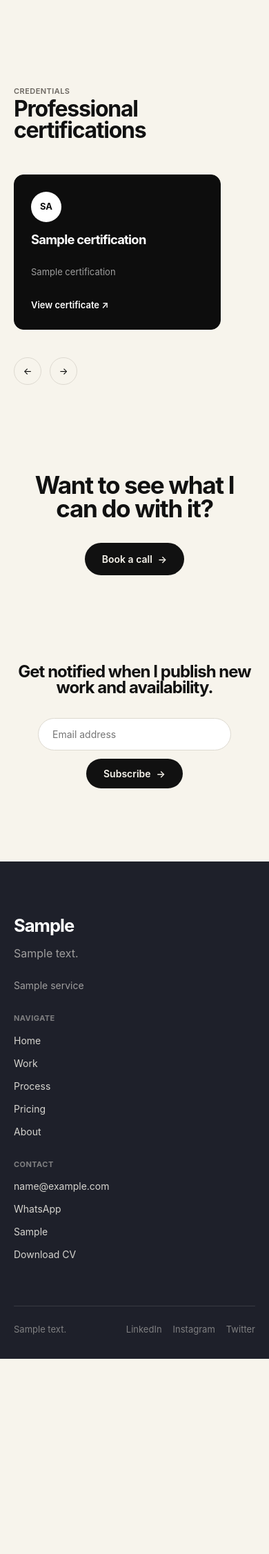
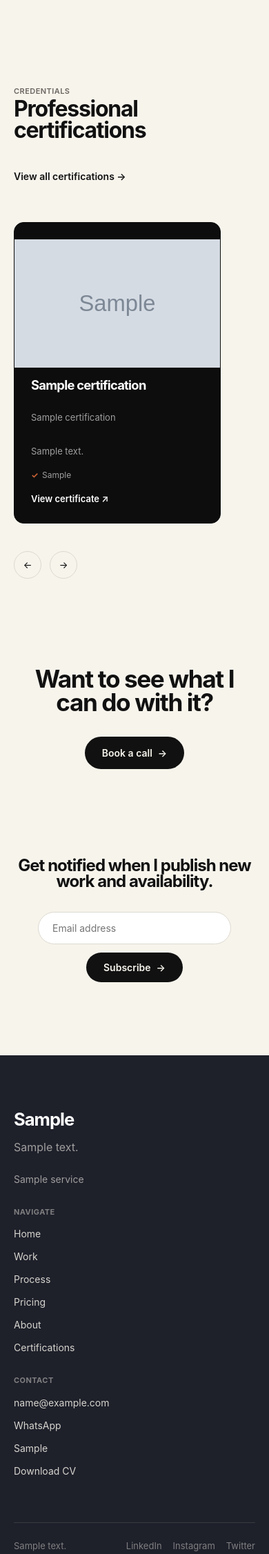
Before and after one commit to zimaymoses0-dev/zimaymoses-portofolio, a Django app: page / in a window 390 px wide. Shown: the part 4133-6386 px from the top of the page at 69% size. Before the commit the page ends 6103 px from the top, so only its background shows below. Run offline with Django 5.2, Linux system fonts and the light colour scheme; tables that the repository leaves empty hold one stand-in row (values such as "Sample post"); grey boxes marked "Sample" are stand-in pictures; parts of the project's set-up code (start-up, migrations or seed data) failed here and were passed over.

Commit message:
Add Home nav link and a full Certifications gallery page
Adds a "Home" link to the header/mobile nav (with a fix for a stale
Pricing link in the mobile menu that a prior edit missed), and a new
/certifications/ page listing every published certification in a
gallery grid, linked from the footer, mobile menu, and "View all
certifications" links under the carousels on Home and About.

Also extends Certification with a skills_highlight field (admin-
editable, shown as a bullet list on the card) and surfaces the
existing description and image fields on the card — clicking an
uploaded certificate image opens it full-size. Admin fieldsets
reorganized for clarity. Populated description/skills_highlight for
the 6 existing certifications with real, curriculum-based content.

Co-Authored-By: Claude Sonnet 5 <noreply@anthropic.com>

```diff
--- a/certifications/admin.py
+++ b/certifications/admin.py
@@ -10,3 +10,9 @@ class CertificationAdmin(admin.ModelAdmin):
     list_filter = ("is_published", "featured", "dark_card")
     search_fields = ("title", "issuer")
     ordering = ("order",)
+    fieldsets = (
+        (None, {"fields": ("title", "issuer", "subtitle", "score", "issue_date", "credential_id")}),
+        ("Content", {"fields": ("description", "skills_highlight")}),
+        ("Verification & media", {"fields": ("certificate_url", "image")}),
+        ("Display", {"fields": ("dark_card", "featured", "is_published", "order")}),
+    )
--- a/certifications/models.py
+++ b/certifications/models.py
@@ -6,6 +6,10 @@ class Certification(models.Model):
     issuer = models.CharField(max_length=150, blank=True)
     subtitle = models.CharField(max_length=200, blank=True)
     description = models.TextField(blank=True)
+    skills_highlight = models.TextField(
+        blank=True,
+        help_text="Key skills or knowledge gained — one per line. Shown on the card for SEO and page richness.",
+    )
     score = models.CharField(max_length=40, blank=True)
     issue_date = models.DateField(null=True, blank=True)
     certificate_url = models.URLField(blank=True)
--- /dev/null
+++ b/certifications/urls.py
@@ -0,0 +1,9 @@
+from django.urls import path
+
+from . import views
+
+app_name = "certifications"
+
+urlpatterns = [
+    path("", views.certification_list, name="list"),
+]
--- a/config/urls.py
+++ b/config/urls.py
@@ -7,6 +7,7 @@ urlpatterns = [
     path("admin/", admin.site.urls),
     path("newsletter/", include("newsletter.urls")),
     path("work/", include("portfolio.urls")),
+    path("certifications/", include("certifications.urls")),
     path("", include("core.urls")),
 ]
 
--- a/static/css/base.css
+++ b/static/css/base.css
@@ -106,6 +106,34 @@ h1, h2, h3, h4 {
 .section-header p {
   color: var(--color-muted);
   font-size: 1.05rem;
+}
+
+.section-header-with-cta {
+  display: flex;
+  align-items: flex-end;
+  justify-content: space-between;
+  gap: var(--space-6);
+  max-width: none;
+}
+
+.section-header-link {
+  flex-shrink: 0;
+  font-size: 14px;
+  font-weight: 600;
+  white-space: nowrap;
+  padding-bottom: var(--space-2);
+  transition: color 0.2s var(--ease-premium);
+}
+
+.section-header-link:hover {
+  color: var(--color-accent);
+}
+
+@media (max-width: 640px) {
+  .section-header-with-cta {
+    flex-direction: column;
+    align-items: flex-start;
+  }
 }
 
 .section-dark .section-header p {
--- a/static/css/components.css
+++ b/static/css/components.css
@@ -70,6 +70,26 @@
   display: flex;
   flex-direction: column;
   gap: var(--space-4);
+  overflow: hidden;
+}
+
+.certification-media {
+  display: block;
+  aspect-ratio: 16 / 10;
+  margin: calc(var(--space-6) * -1) calc(var(--space-6) * -1) 0;
+  overflow: hidden;
+  background: linear-gradient(155deg, var(--color-border) 0%, var(--color-bg) 100%);
+}
+
+.certification-media img {
+  width: 100%;
+  height: 100%;
+  object-fit: cover;
+  transition: transform 0.5s var(--ease-premium);
+}
+
+.certification-card:hover .certification-media img {
+  transform: scale(1.025);
 }
 
 .certification-card.is-dark {
@@ -115,6 +135,38 @@
   margin-top: auto;
 }
 
+.certification-description {
+  margin: 0;
+}
+
+.certification-skills {
+  list-style: none;
+  margin: 0;
+  padding: 0;
+  display: flex;
+  flex-direction: column;
+  gap: 6px;
+}
+
+.certification-skills li {
+  font-size: 12px;
+  color: var(--color-muted);
+  padding-left: 16px;
+  position: relative;
+}
+
+.certification-skills li::before {
+  content: "✓";
+  position: absolute;
+  left: 0;
+  color: var(--color-accent);
+  font-weight: 700;
+}
+
+.certification-card.is-dark .certification-skills li {
+  color: rgba(255, 255, 255, 0.6);
+}
+
 .carousel-nav {
   display: flex;
   gap: var(--space-3);
--- a/templates/components/certification_card.html
+++ b/templates/components/certification_card.html
@@ -1,7 +1,21 @@
 <article class="card certification-card {% if certification.dark_card %}is-dark{% endif %}" data-carousel-item>
-  <span class="certification-badge" aria-hidden="true">{{ certification.issuer|slice:":2"|upper }}</span>
+  {% if certification.image %}
+    <a class="certification-media" href="{{ certification.image.url }}" target="_blank" rel="noopener" aria-label="View full certificate for {{ certification.title }}">
+      <img src="{{ certification.image.url }}" alt="{{ certification.title }} certificate" loading="lazy">
+    </a>
+  {% else %}
+    <span class="certification-badge" aria-hidden="true">{{ certification.issuer|slice:":2"|upper }}</span>
+  {% endif %}
   <h3>{{ certification.title }}</h3>
   {% if certification.subtitle %}<p>{{ certification.subtitle }}</p>{% endif %}
+  {% if certification.description %}<p class="certification-description">{{ certification.description }}</p>{% endif %}
+  {% if certification.skills_highlight %}
+    <ul class="certification-skills">
+      {% for skill in certification.skills_highlight.splitlines %}
+        {% if skill %}<li>{{ skill }}</li>{% endif %}
+      {% endfor %}
+    </ul>
+  {% endif %}
   {% if certification.certificate_url %}
     <a href="{{ certification.certificate_url }}" target="_blank" rel="noopener">View certificate ↗</a>
   {% endif %}
--- a/templates/pages/home.html
+++ b/templates/pages/home.html
@@ -147,9 +147,12 @@
   {% if certifications %}
     <section class="section">
       <div class="container">
-        <div class="section-header">
-          <span class="eyebrow">Credentials</span>
-          <h2>Professional certifications</h2>
+        <div class="section-header section-header-with-cta">
+          <div>
+            <span class="eyebrow">Credentials</span>
+            <h2>Professional certifications</h2>
+          </div>
+          <a class="section-header-link" href="{% url 'certifications:list' %}">View all certifications →</a>
         </div>
         <div data-carousel>
           <div class="certifications-track" data-carousel-track>
--- a/templates/partials/footer.html
+++ b/templates/partials/footer.html
@@ -19,6 +19,7 @@
           <li><a href="{% url 'core:process' %}">Process</a></li>
           <li><a href="{% url 'core:pricing' %}">Pricing</a></li>
           <li><a href="{% url 'core:about' %}">About</a></li>
+          <li><a href="{% url 'certifications:list' %}">Certifications</a></li>
         </ul>
       </div>
 
--- a/templates/partials/header.html
+++ b/templates/partials/header.html
@@ -10,6 +10,7 @@
   </div>
 
   <nav class="header-nav" aria-label="Primary">
+    <a href="{% url 'core:home' %}">Home</a>
     <a href="{% url 'portfolio:list' %}">Work</a>
     <a href="{% url 'core:process' %}">Process</a>
     <a href="{% url 'core:pricing' %}">Pricing</a>
@@ -37,10 +38,12 @@
   </div>
 
   <div class="mobile-menu" :class="{ 'is-open': menuOpen }" @keyup.escape.window="menuOpen = false">
+    <a href="{% url 'core:home' %}" @click="menuOpen = false">Home</a>
     <a href="{% url 'portfolio:list' %}" @click="menuOpen = false">Work</a>
     <a href="{% url 'core:process' %}" @click="menuOpen = false">Process</a>
-    <a href="{% url 'core:home' %}" @click="menuOpen = false">Pricing</a>
+    <a href="{% url 'core:pricing' %}" @click="menuOpen = false">Pricing</a>
     <a href="{% url 'core:about' %}" @click="menuOpen = false">About</a>
+    <a href="{% url 'certifications:list' %}" @click="menuOpen = false">Certifications</a>
     {% if site_settings.cv_file %}
       <a href="{{ site_settings.cv_file.url }}" target="_blank" rel="noopener" @click="menuOpen = false">Download CV</a>
     {% endif %}
```
Also changed, not shown: certifications/views.py (+8 -1 lines), static/css/certifications.css (added, +35 -0 lines), templates/pages/about.html (+6 -3 lines), templates/pages/certifications.html (added, +39 -0 lines), certifications/migrations/0002_certification_skills_highlight.py (added).
